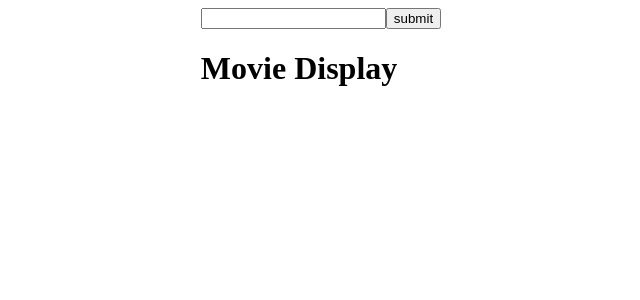
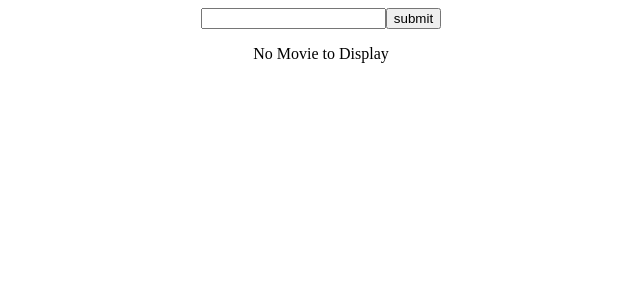
Before and after one commit to cinduhrz/react-api-call-practice, a React (Create React App) app: page / in a window 1280 px wide. Shown: the top 300 px of the page, without its empty margins (319-959 px from the left). Built offline with nearby package versions, Linux system fonts and the light colour scheme.

Commit message:
connected MovieDisplay component, search works now

```diff
--- a/src/App.js
+++ b/src/App.js
@@ -24,7 +24,7 @@
 
   return (<>
       <Form movieSearch={getMovie}/>
-      <MovieDisplay/>
+      <MovieDisplay movie={movie}/>
   </>);
 }
 
--- a/src/components/MovieDisplay.js
+++ b/src/components/MovieDisplay.js
@@ -1,7 +1,20 @@
-function MovieDisplay(props){
-    return (
-        <h1>Movie Display</h1>
+function MovieDisplay({movie}){
+
+    const loaded = () => (
+        <>
+            {/* movie?.Title syntax: if movie is falsey(null), don't bother accessing the property after "?" */}
+            <h1>{movie?.Title}</h1>
+            <h2>{movie?.Genre}</h2>
+            <h2>{movie?.Year}</h2>
+            <img src={movie?.Poster} alt={movie?.Title}/>
+        </>
     )
+
+    const loading = () => <p>No Movie to Display</p>
+
+    // if movie has loaded, invoke loaded(). if not, invoke loading().
+    // use ternary operator --> expression ? true : false
+    return movie ? loaded() : loading()
 }
 
 export default MovieDisplay
--- a/src/index.css
+++ b/src/index.css
@@ -2,3 +2,9 @@
   display: flex;
   justify-content: center;
 }
+
+#root {
+  display: flex;
+  flex-direction: column;
+  align-items: center;
+}
```
